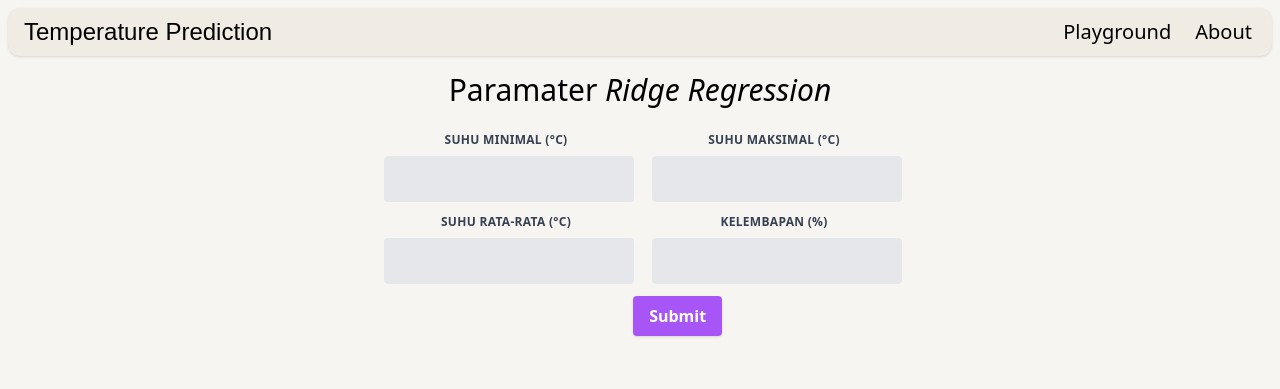
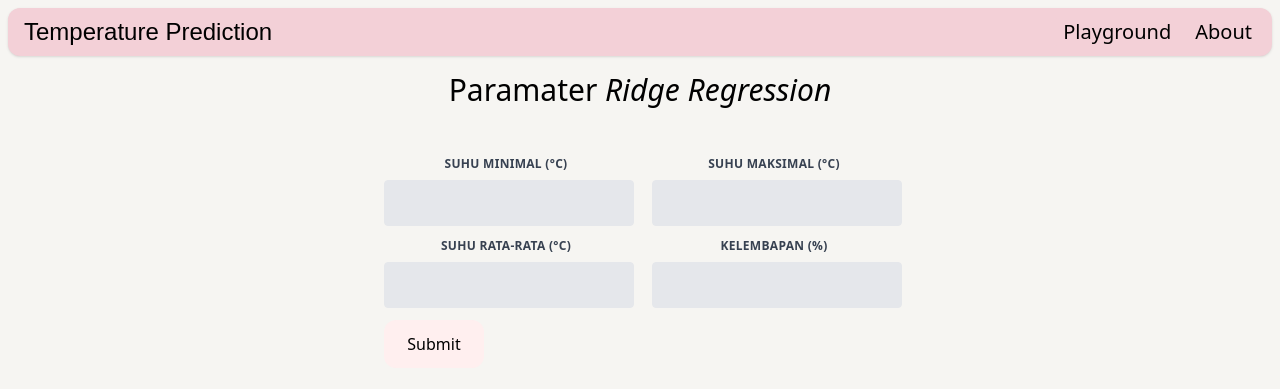
Before and after one commit to rafaelputra/temperature-prediction, a Flask app: page /playground in a window 1280 px wide. Shown: the top 389 px of the page. Run offline with Flask 3, Linux system fonts and the light colour scheme; parts of the project's set-up code (start-up, migrations or seed data) failed here and were passed over; some libraries are stand-ins or nearby versions.

Commit message:
memperbaiki apa ya

```diff
--- a/templates/about.html
+++ b/templates/about.html
@@ -9,7 +9,7 @@
     <script nomodule src="https://unpkg.com/ionicons@7.1.0/dist/ionicons/ionicons.js"></script>
 </head>
 <body class="bg-[#F6F5F2]">
-    <nav class="p-2 mt-2 mx-2 rounded-xl bg-[#F0EBE3] shadow md:flex md:items-center md:justify-between">
+    <nav class="p-2 mt-2 mx-2 rounded-xl bg-[#F3D0D7] shadow md:flex md:items-center md:justify-between">
       <div class="flex justify-between items-center ">
         <span class="text-2xl font-[Poppins] cursor-pointer">
           <h1 class="h-10 inline ml-2" style="font-family: Arial">
--- a/templates/index.html
+++ b/templates/index.html
@@ -9,7 +9,7 @@
     <script nomodule src="https://unpkg.com/ionicons@7.1.0/dist/ionicons/ionicons.js"></script>
 </head>
 <body class="bg-[#F6F5F2]">
-    <nav class="p-2 mt-2 mx-2 rounded-xl bg-[#F0EBE3] shadow md:flex md:items-center md:justify-between">
+    <nav class="p-2 mt-2 mx-2 rounded-xl bg-[#F3D0D7] shadow md:flex md:items-center md:justify-between">
       <div class="flex justify-between items-center ">
         <span class="text-2xl font-[Poppins] cursor-pointer">
           <h1 class="h-10 inline ml-2" style="font-family: Arial">
@@ -20,7 +20,7 @@
           <ion-icon name="menu" onclick="Menu(this)"></ion-icon>
         </span>
       </div>
-      <ul class="md:flex md:items-center md:static absolute md:z-auto rounded-md py-2 md:py-0 md:pl-0 md:opacity-100 opacity-0 top-[-200px] bg-[#F0EBE3]">
+      <ul class="md:flex md:items-center md:static absolute md:z-auto rounded-md py-2 md:py-0 md:pl-0 md:opacity-100 opacity-0 top-[-200px] bg-[#F3D0D7]">
         <li class="mx-3 my-2 md:my-0">
           <a href="/playground" class="text-xl hover:text-pink-600 duration-500">Playground</a>
         </li>
--- a/templates/playground.html
+++ b/templates/playground.html
@@ -1,7 +1,7 @@
 <!DOCTYPE html>
 <html lang="en">
 <head>
-    <title>Input Tanggal</title>
+    <title>Playground</title>
     <meta charset="UTF-8">
     <meta name="viewport" content="width=device-width, initial-scale=1.0">
     <script src="https://cdn.tailwindcss.com"></script>
@@ -9,10 +9,10 @@
     <script nomodule src="https://unpkg.com/ionicons@7.1.0/dist/ionicons/ionicons.js"></script>
 </head>
 <body class="bg-[#F6F5F2]">
-    <nav class="p-2 mt-2 mx-2 rounded-xl bg-[#F0EBE3] shadow md:flex md:items-center md:justify-between">
+    <nav class="p-2 mt-2 mx-2 rounded-xl bg-[#F3D0D7] shadow md:flex md:items-center md:justify-between">
       <div class="flex justify-between items-center ">
         <span class="text-2xl font-[Poppins] cursor-pointer">
-          <h1 class="h-10 inline ml-2" style="font-family: Arial">
+          <h1 class="h-10 inline ml-2 " style="font-family: Arial">
           <a href="/">Temperature Prediction</a>
           </h1>
         </span>
@@ -21,7 +21,7 @@
         </span>
       </div>
 
-      <ul class="md:flex md:items-center md:static absolute md:z-auto rounded-md py-2 md:py-0 md:pl-0 md:opacity-100 opacity-0 top-[-200px] bg-[#F0EBE3]">
+      <ul class="md:flex md:items-center md:static absolute md:z-auto rounded-md py-2 md:py-0 md:pl-0 md:opacity-100 opacity-0 top-[-200px] bg-[#F3D0D7]">
         <li class="mx-3 my-2 md:my-0">
           <a href="/playground" class="text-xl hover:text-pink-600 duration-500">Playground</a>
         </li>
@@ -38,40 +38,40 @@
     </script>
     <h1 class="mt-4 text-3xl text-center">Paramater <i>Ridge Regression</i></h1>
     <br>
-    <form class="md:text-center w-full max-w-lg mx-auto">
+    <br>
+    <form class="md:text-center w-full max-w-lg items-center mx-auto">
       <div class="flex flex-wrap items-center -mx-3 mb-6">
         <div class="w-full md:w-1/2 px-3 mb-6 md:mb-0">
           <label class="block uppercase tracking-wide text-gray-700 text-xs font-bold mb-2" for="grid-first-name">
             Suhu Minimal (°C)
           </label>
-          <input class="appearance-none block w-[250px] bg-gray-200 text-gray-700 border rounded py-3 px-4 mb-3 leading-tight focus:outline-none focus:bg-white" id="grid-first-name" type="number">
+          <input class="appearance-none block w-[250px] bg-gray-200 text-gray-700 border rounded py-3 px-4 mb-3 leading-tight focus:outline-none focus:bg-white text-center items-center" id="grid-first-name" type="number">
         </div>
         <div class="w-full md:w-1/2 px-3 mb-6 md:mb-0">
           <label class="block uppercase tracking-wide text-gray-700 text-xs font-bold mb-2" for="grid-first-name">
             Suhu Maksimal (°C)
           </label>
-          <input class="appearance-none block align-center w-[250px] bg-gray-200 text-gray-700 border rounded py-3 px-4 mb-3 leading-tight focus:outline-none focus:bg-white" id="grid-first-name" type="number">
+          <input class="appearance-none block align-center w-[250px] bg-gray-200 text-gray-700 border rounded py-3 px-4 mb-3 leading-tight focus:outline-none focus:bg-white text-center items-center" id="grid-first-name" type="number">
         </div>
         <div class="w-full md:w-1/2 px-3 mb-6 md:mb-0">
           <label class="block uppercase tracking-wide text-gray-700 text-xs font-bold mb-2" for="grid-first-name">
             Suhu Rata-Rata (°C)
           </label>
-          <input class="appearance-none block align-center w-[250px] bg-gray-200 text-gray-700 border rounded py-3 px-4 mb-3 leading-tight focus:outline-none focus:bg-white" id="grid-first-name" type="number">
+          <input class="appearance-none block align-center w-[250px] bg-gray-200 text-center items-center text-gray-700 border rounded py-3 px-4 mb-3 leading-tight focus:outline-none focus:bg-white" id="grid-first-name" type="number">
         </div>
         <div class="w-full md:w-1/2 px-3 mb-6 md:mb-0">
           <label class="block uppercase tracking-wide text-gray-700 text-xs font-bold mb-2" for="grid-first-name">
             Kelembapan (%)
           </label>
-          <input class="appearance-none block align-center w-[250px] bg-gray-200 text-gray-700 border rounded py-3 px-4 mb-3 leading-tight focus:outline-none focus:bg-white" id="grid-first-name" type="number" min="0" max="100">
+          <input class="appearance-none block align-center text-center items-center w-[250px] bg-gray-200 text-gray-700 border rounded py-3 px-4 mb-3 leading-tight focus:outline-none focus:bg-white" id="grid-first-name" type="number" min="0" max="100">
         </div>
-      <div class="md:flex m-auto flex items-center md:items-center">
-        <div class="md:w-1/3"></div>
-        <div class="md:w-2/3">
-          <button class="mx-3 shadow bg-purple-500 hover:bg-purple-400 focus:shadow-outline focus:outline-none text-white font-bold py-2 px-4 rounded text-center" type="button">
-            Submit
-          </button>
+        <div class="w-full relative align-left text-left items-left md:w-1/2 px-3 mb-6 md:mb-0">
+          <div class="md:w-1/3"></div>
+            <button class="block w-[100px] bg-[#FFEFEF] text-black-500 rounded-xl py-3 px-4 mb-3 type="button">
+              Submit
+            </button>
+          </div>
         </div>
-      </div>
     </form>
 </body>
 </html>
```
